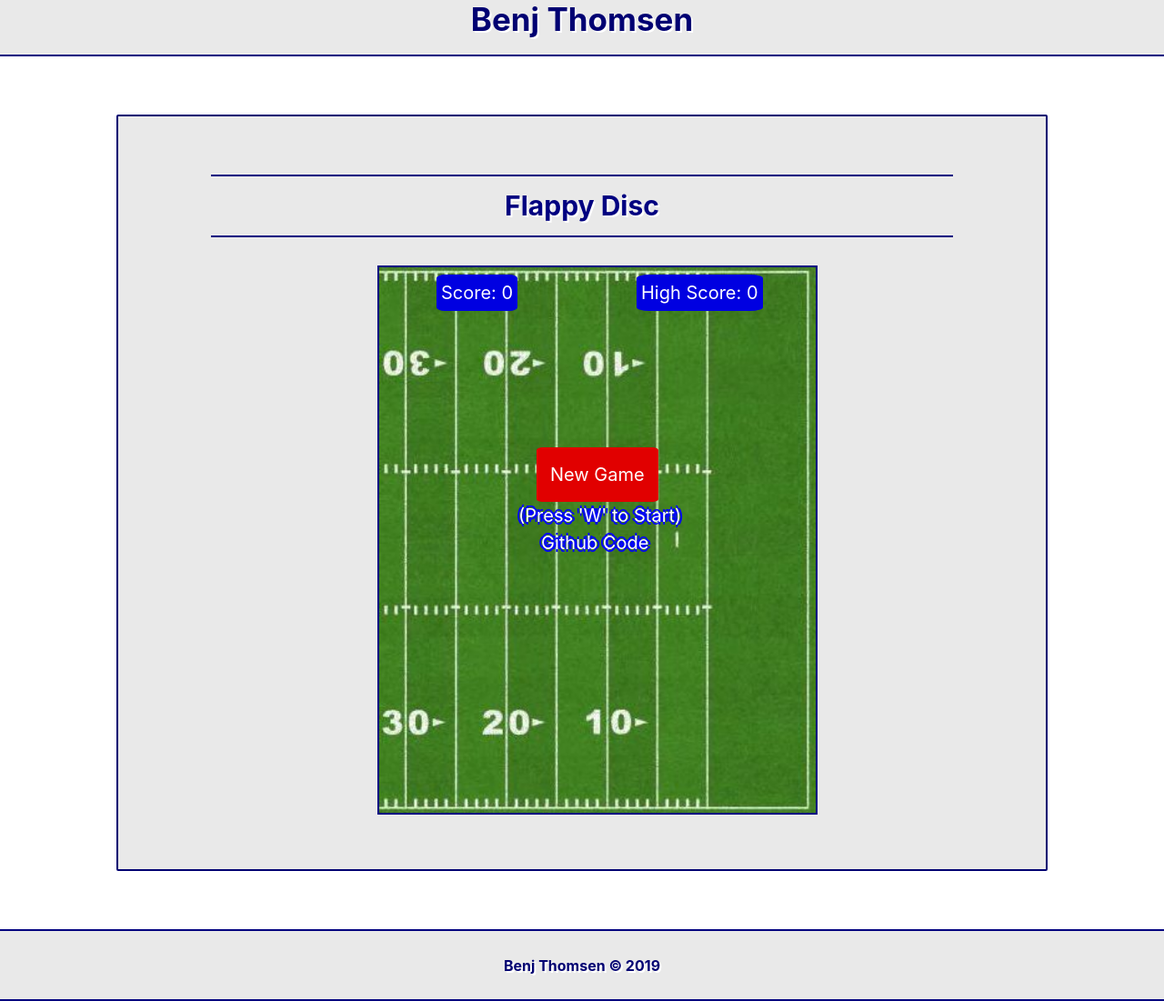
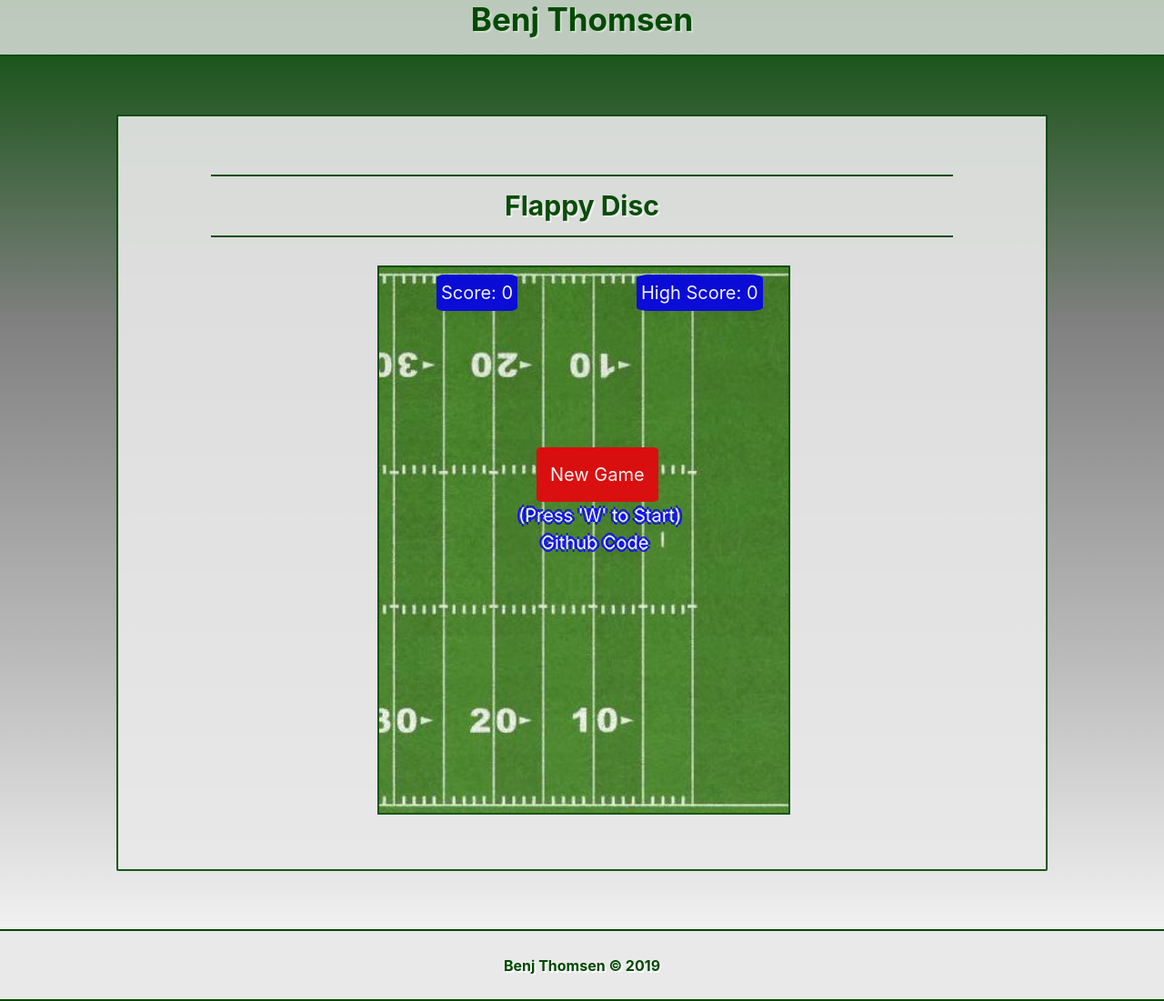
Before and after one commit to Benjatron87/2D-js-game, a plain HTML site: page index.html in a window 1280 px wide. Shown: the part 20-1121 px from the top of the page at 91% size. Drawn offline with nearby package versions, Linux system fonts and the light colour scheme.

Commit message:
made some style changes

```diff
--- a/index.html
+++ b/index.html
@@ -33,7 +33,7 @@
 
         <div id="container" class="container">
 
-                <canvas id="myCanvas" width="480" height="600"></canvas>
+                <canvas id="myCanvas" width="450" height="600"></canvas>
 
                 <div id="play-again">New Game</div>
                 <div id="howto">(Press 'W' to Start)</div>
--- a/style.css
+++ b/style.css
@@ -1,27 +1,32 @@
+body{
+    background-image: linear-gradient(rgb(0, 73, 0), grey, rgb(187, 187, 187), white);
+}
+
 .container-fluid{
     background: rgb(233, 233, 233);
-    border: 2px solid rgb(0, 0, 114);
+    border: 2px solid rgb(0, 73, 0);
     border-right: none;
     border-left: none;
     text-align: center;
 }
 
 .benj{
-    border: 2px solid navy;
+    border: 2px solid rgb(0, 73, 0);
     border-left: none;
     border-right: none;
     padding: 1%;
     text-shadow: 2px 2px rgb(255, 255, 255);
-    color: rgb(0, 0, 114);
+    color: rgb(0, 73, 0);
     font-weight: bold;
     background: rgb(233, 233, 233);
     margin-bottom: 0;
     font-size: 35px;
+    opacity: .8;
 }
 
 .wrapper{
     background:rgb(233, 233, 233);
-    border: 2px solid  rgb(0, 0, 114);
+    border: 2px solid  rgb(0, 73, 0);
     font-size: 20px;
     align-content: center;
     overflow: auto;
@@ -30,29 +35,30 @@
     padding: 5% 0% 5% 0%;
     width: 80%;
     margin-left: 10%;
+    opacity: .9;
 }
 
 .wrapper-title{
     padding: 1% 0% 1% 0%;
     margin-bottom: 3%;
     text-align: center;
-    color: navy;
+    color: rgb(0, 73, 0);
     text-shadow: 2px 2px rgb(255, 255, 255);
     font-weight: bold;
     font-size: 30px;
     width: 80%;
-    border: 2px solid navy;
+    border: 2px solid rgb(0, 73, 0);
     border-right: none;
     border-left: none;
 }
 
 .footer{
-    border: 2px solid navy;
+    border: 2px solid rgb(0, 73, 0);
     border-left: none;
     border-right: none;
     padding: 2%;
     text-shadow: 2px 2px rgb(255, 255, 255);
-    color: rgb(0, 0, 114);
+    color: rgb(0, 73, 0);
     font-weight: bold;
     background: rgb(233, 233, 233);
     margin-top: 5%;
@@ -64,7 +70,7 @@ canvas {
     background-position: center;
     background-size: cover;
     display: block;
-    border: 2px solid navy;
+    border: 2px solid rgb(0, 73, 0);
 }
 
 #container{
```
